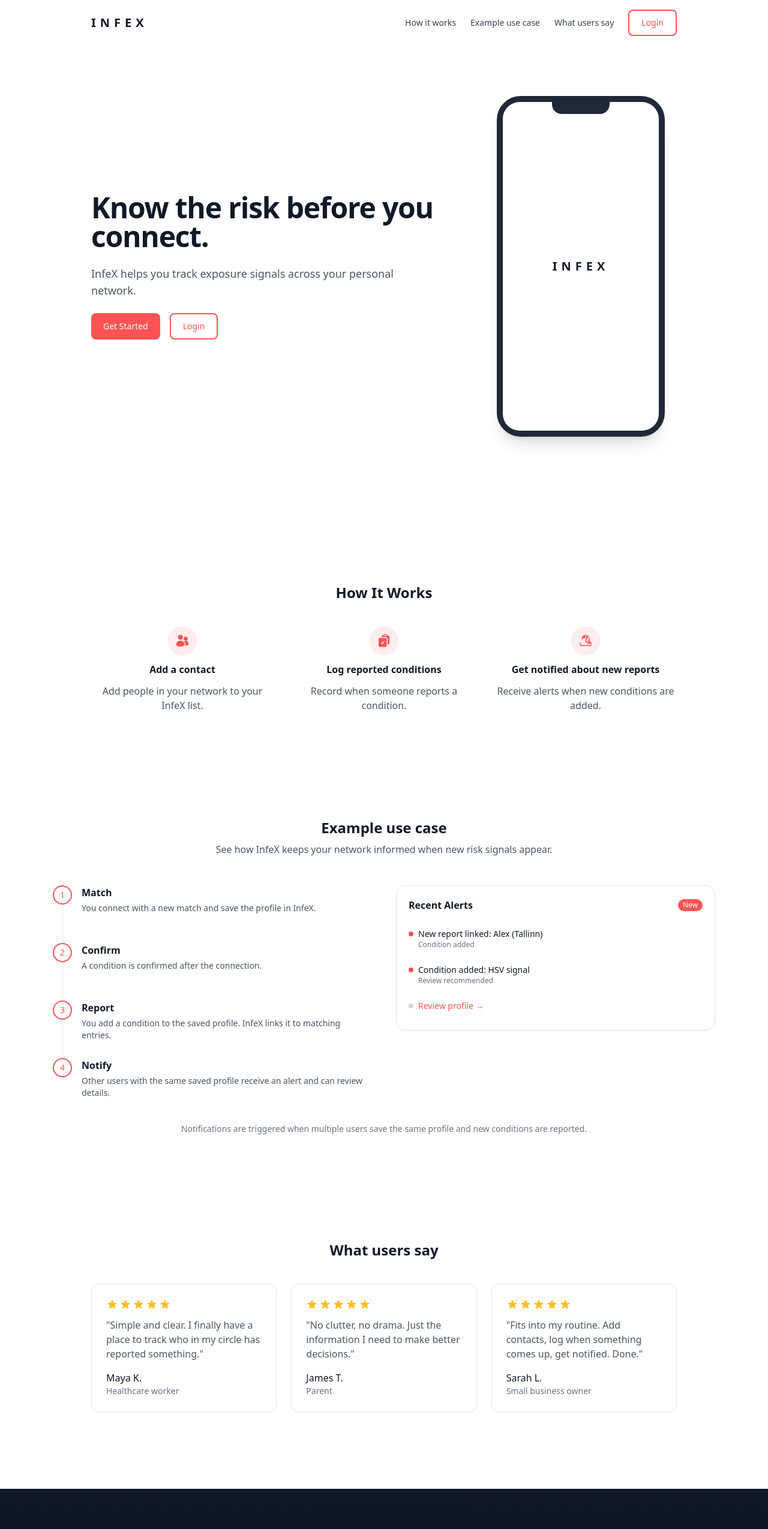
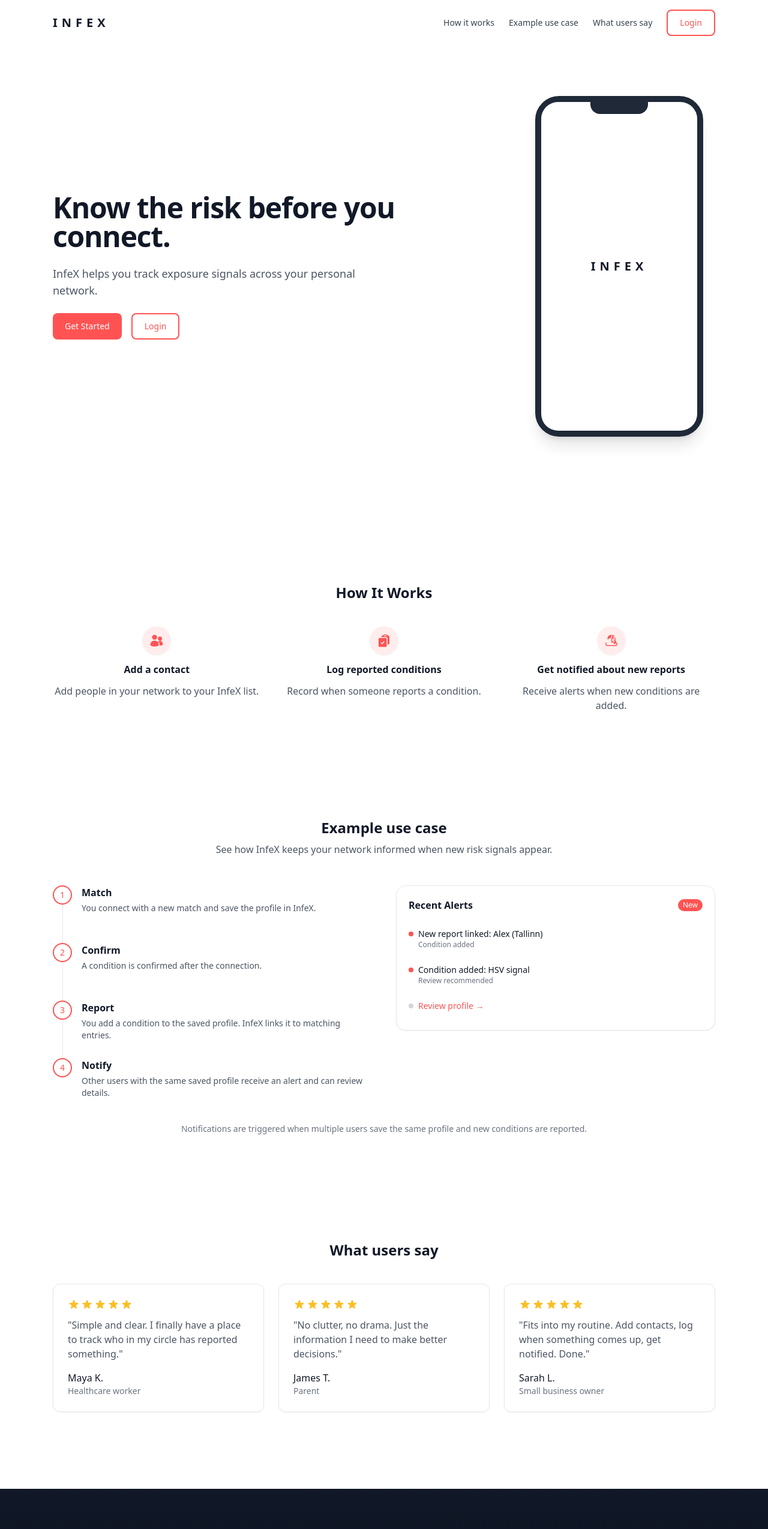
Before and after one commit to rolandruul/infex, a React (Vite) app: page / in a window 1280 px wide. Shown: the top 2549 px of the page at 60% size. Built offline with nearby package versions, Linux system fonts and the light colour scheme; the HTML template or start-up script is replaced by a standard one.

Commit message:
main: Updates

```diff
--- a/src/components/Navbar.jsx
+++ b/src/components/Navbar.jsx
@@ -42,14 +42,24 @@ function LogoutIcon() {
 export default function Navbar({ variant = 'landing' }) {
   const [mobileOpen, setMobileOpen] = useState(false);
   const { session, signOut } = useAuth();
+  const location = useLocation();
+
+  function handleLogoClick(e) {
+    if (location.pathname === '/') {
+      e.preventDefault();
+      window.scrollTo({ top: 0, behavior: 'smooth' });
+      window.history.replaceState(null, '', location.pathname + location.search);
+    }
+  }
 
   if (variant === 'landing') {
     return (
       <header className="sticky top-0 z-50 bg-white/95 backdrop-blur-sm">
-        <div className="mx-auto flex max-w-5xl items-center justify-between px-6 py-4">
+        <div className="mx-auto flex max-w-6xl items-center justify-between px-6 py-4">
           <Link
             to="/"
             className="text-xl font-semibold uppercase tracking-[0.35em] text-gray-900"
+            onClick={handleLogoClick}
           >
             INFEX
           </Link>
@@ -115,7 +125,6 @@ export default function Navbar({ variant = 'landing' }) {
     );
   }
 
-  const location = useLocation();
   const isDashboard = location.pathname === '/dashboard';
   const isPartners = location.pathname === '/partners';
 
--- a/src/routes/Landing.jsx
+++ b/src/routes/Landing.jsx
@@ -1,10 +1,18 @@
-import { Link, Navigate } from 'react-router-dom';
+import { useEffect } from 'react';
+import { Link, Navigate, useLocation } from 'react-router-dom';
 import { useAuth } from '../lib/AuthContext';
 import Navbar from '../components/Navbar';
 import Button from '../components/Button';
 
 export default function Landing() {
   const { session, loading } = useAuth();
+  const location = useLocation();
+
+  useEffect(() => {
+    if (location.pathname === '/' && !location.hash) {
+      window.scrollTo({ top: 0, behavior: 'smooth' });
+    }
+  }, [location.pathname, location.hash]);
 
   if (!loading && session) {
     return <Navigate to="/dashboard" replace />;
@@ -28,7 +36,7 @@ export default function Landing() {
 
       <Navbar variant="landing" />
 
-      <main className="mx-auto max-w-5xl px-6 pb-16 pt-0 space-y-24">
+      <main className="mx-auto max-w-6xl px-6 pb-16 pt-0 space-y-24">
         <section className="flex min-h-[calc(100vh-4rem)] flex-col items-center gap-10 lg:flex-row lg:items-center lg:justify-between lg:gap-16">
           <div className="flex-1 space-y-6">
             <h1 className="text-4xl font-bold tracking-tight text-gray-900 sm:text-5xl">
@@ -65,7 +73,7 @@ export default function Landing() {
         id="how-it-works"
         className="bg-white py-24"
       >
-        <div className="mx-auto max-w-5xl px-6">
+        <div className="mx-auto max-w-6xl px-6">
           <h2 className="mb-10 text-2xl font-bold text-center text-gray-900">How It Works</h2>
           <div className="grid gap-8 sm:grid-cols-3">
             <div className="space-y-3 text-center">
@@ -172,7 +180,7 @@ export default function Landing() {
         id="what-users-say"
         className="py-24 pb-32"
       >
-        <div className="mx-auto max-w-5xl px-6">
+        <div className="mx-auto max-w-6xl px-6">
           <h2 className="mb-10 text-2xl font-bold text-gray-900 text-center">What users say</h2>
           <div className="grid gap-6 sm:grid-cols-2 lg:grid-cols-3">
             <div className="rounded-xl border border-gray-200 bg-white p-6 shadow-sm">
```
